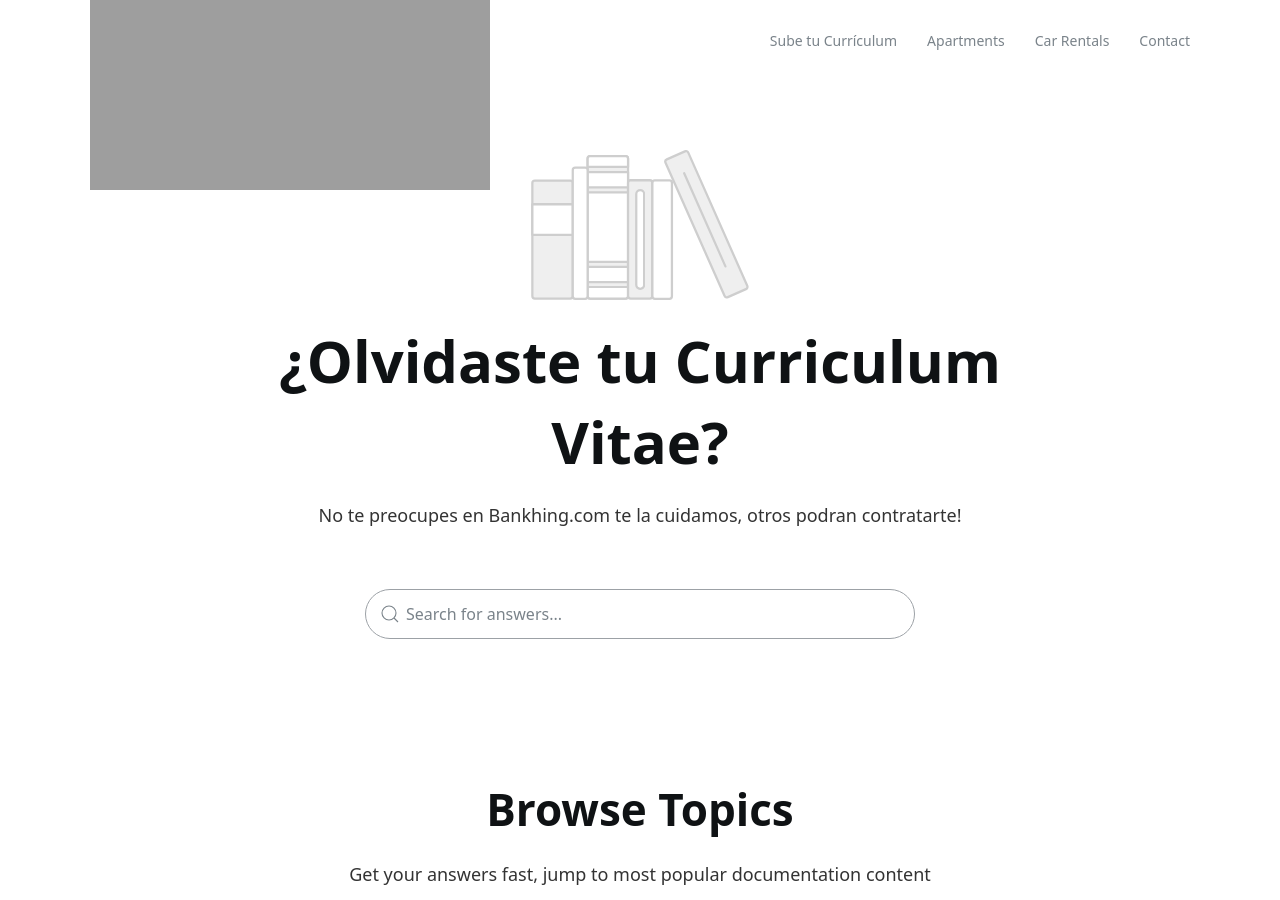
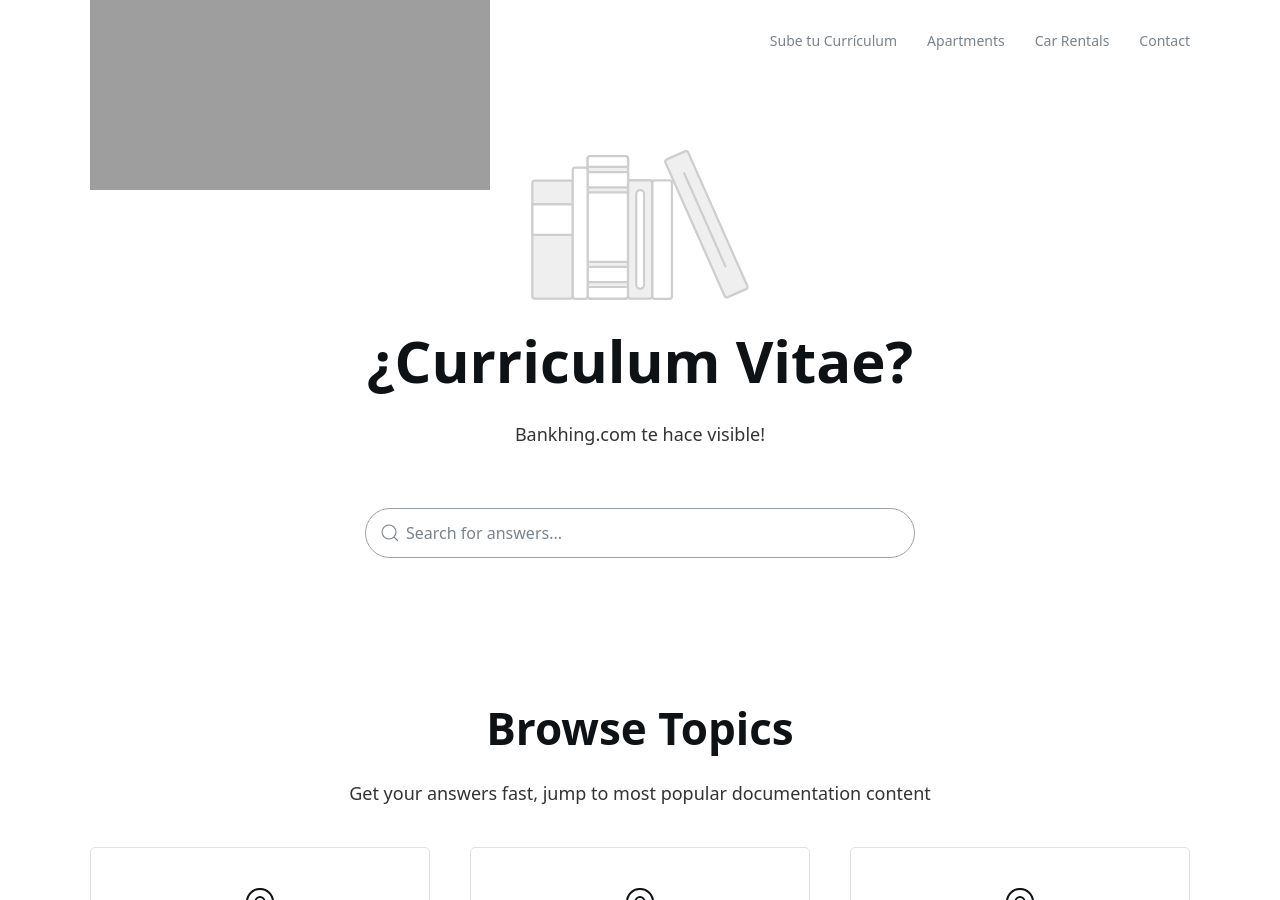
Before and after one commit to jelmii/jelmii.github.io, a Jekyll site: the page built from index.md, in a window 1280 px wide and 900 px high. Built offline with Jekyll 4.4.1, drawn with Linux system fonts in a browser that asks for light colours.

Commit message:
Update index.md

```diff
--- a/index.md
+++ b/index.md
@@ -1,8 +1,8 @@
 ---
 layout: home
 hero:
-    title: ¿Olvidaste tu Curriculum Vitae?
-    subtitle: No te preocupes en Bankhing.com te la cuidamos, otros podran contratarte!
+    title: ¿Curriculum Vitae?
+    subtitle: Bankhing.com te hace visible!
     image: books.svg
     search: true
 categories:
```
